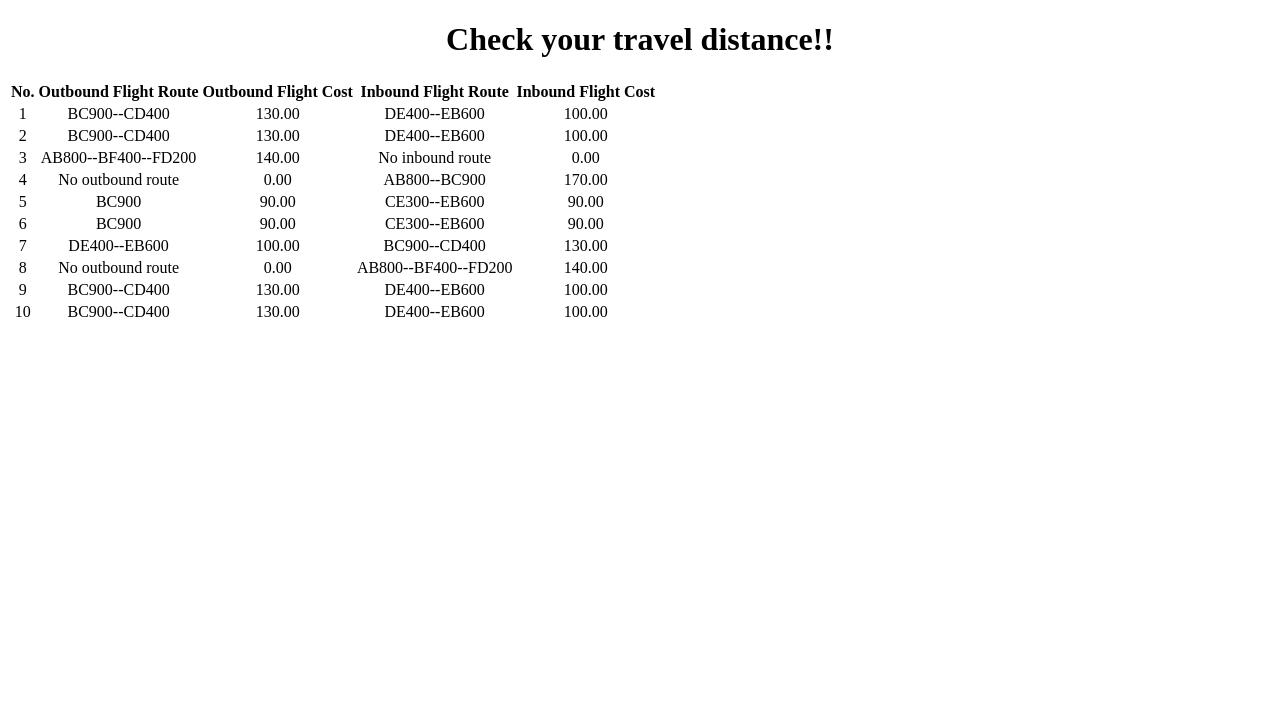
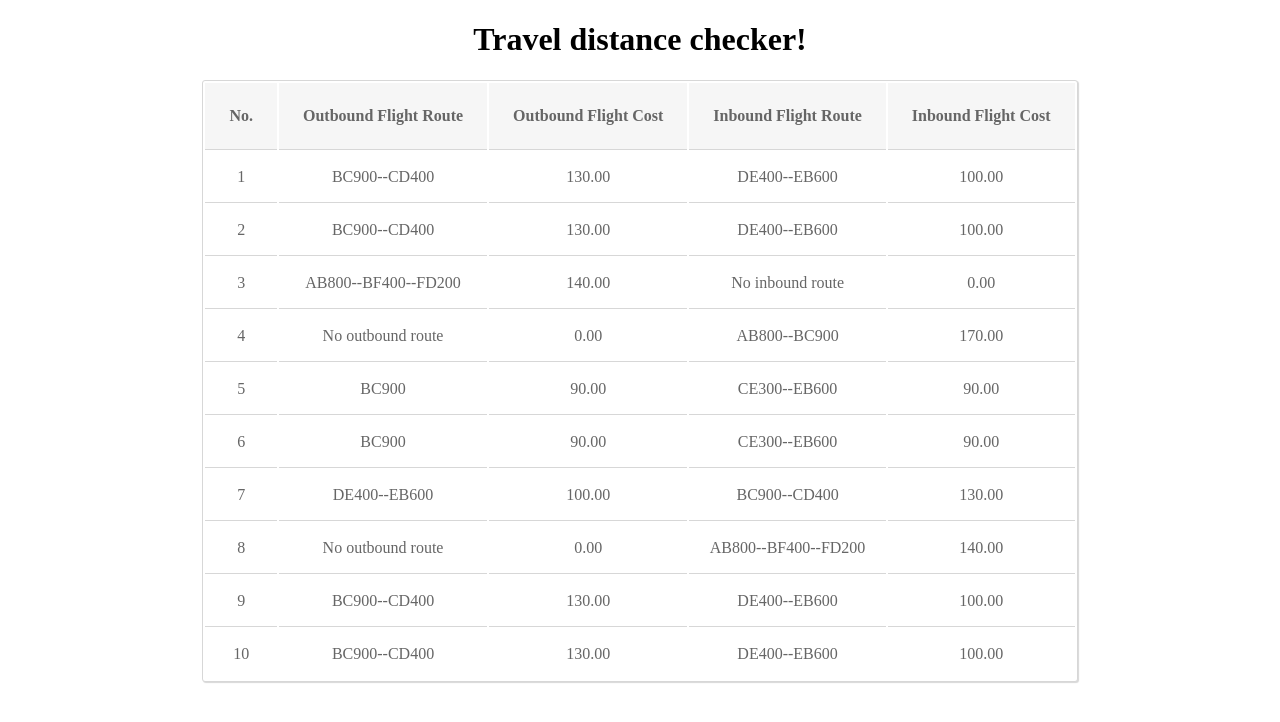
Before and after one commit to BenAstwood/travel-distance-calculator, an Angular app: page / in a window 1280 px wide. Shown: the top 722 px of the page. Built offline with nearby package versions, Linux system fonts and the light colour scheme.

Commit message:
Included basic table styling

```diff
--- a/src/app/app.component.ts
+++ b/src/app/app.component.ts
@@ -1,9 +1,13 @@
-import {Component, OnInit} from "@angular/core";
-import {CalcTravelComponent} from "./components/calc-travel/calc-travel.component";
+import { Component, OnInit } from "@angular/core";
+import { CalcTravelComponent } from "./components/calc-travel/calc-travel.component";
 
-@Component({selector: "app-root", templateUrl: "./app.component.html", styleUrls: ["./app.component.scss"]})
+@Component({
+  selector: "app-root",
+  templateUrl: "./app.component.html",
+  styleUrls: ["./app.component.scss"]
+})
 export class AppComponent implements OnInit {
-  title = "Check your travel distance!";
+  title = "Travel distance checker";
 
   ngOnInit() {}
 }
--- a/src/app/components/calc-travel/calc-travel.component.html
+++ b/src/app/components/calc-travel/calc-travel.component.html
@@ -1,21 +1,21 @@
 <div class="table">
-  <table class="rc-table__table">
-    <thead class="rc-table__thead">
-      <tr class="rc-table__row">
-        <th class="rc-table__th">No.</th>
-        <th class="rc-table__th">Outbound Flight Route</th>
-        <th class="rc-table__th">Outbound Flight Cost</th>
-        <th class="rc-table__th">Inbound Flight Route</th>
-        <th class="rc-table__th">Inbound Flight Cost</th>
+  <table class="table__table">
+    <thead class="table__thead">
+      <tr class="table__row">
+        <th class="table__th">No.</th>
+        <th class="table__th">Outbound Flight Route</th>
+        <th class="table__th">Outbound Flight Cost</th>
+        <th class="table__th">Inbound Flight Route</th>
+        <th class="table__th">Inbound Flight Cost</th>
       </tr>
     </thead>
     <tbody class="table__tbody">
       <tr *ngFor="let outcome of outcomes; let i = index" class="table__row">
-        <td class="rc-table__td">{{ outcome.id }}</td>
-        <td class="rc-table__td">{{ outcome.routeString }}</td>
-        <td class="rc-table__td">{{ outcome.cost }}</td>
-        <td class="rc-table__td">{{ outcome.returnLeg.routeString }}</td>
-        <td class="rc-table__td">{{ outcome.returnLeg.cost }}</td>
+        <td class="table__td">{{ outcome.id }}</td>
+        <td class="table__td">{{ outcome.routeString }}</td>
+        <td class="table__td">{{ outcome.cost }}</td>
+        <td class="table__td">{{ outcome.returnLeg.routeString }}</td>
+        <td class="table__td">{{ outcome.returnLeg.cost }}</td>
       </tr>
     </tbody>
   </table>
--- a/src/app/components/calc-travel/calc-travel.component.scss
+++ b/src/app/components/calc-travel/calc-travel.component.scss
@@ -0,0 +1,34 @@
+$grey: #d7d7d7;
+$greyWhite: #f6f6f6;
+$textColour: #666;
+
+.table {
+  display: flex;
+  justify-content: center;
+
+  & .table__table {
+    background: white;
+    box-shadow: 1px 1px 1px 0px $grey;
+    border: 1px solid $grey;
+    border-radius: 3px;
+  }
+
+  & .table__thead .table__th {
+    text-align: center;
+    padding: 1.5rem;
+    background: $greyWhite;
+    border-bottom: 1px solid $grey;
+    font-weight: bold;
+    color: $textColour;
+  }
+
+  & .table__tbody .table__td {
+    padding: 1rem 0;
+    border-bottom: 1px solid $grey;
+    color: $textColour;
+  }
+
+  & .table__row:last-child .table__td {
+    border-bottom: none;
+  }
+}
```
